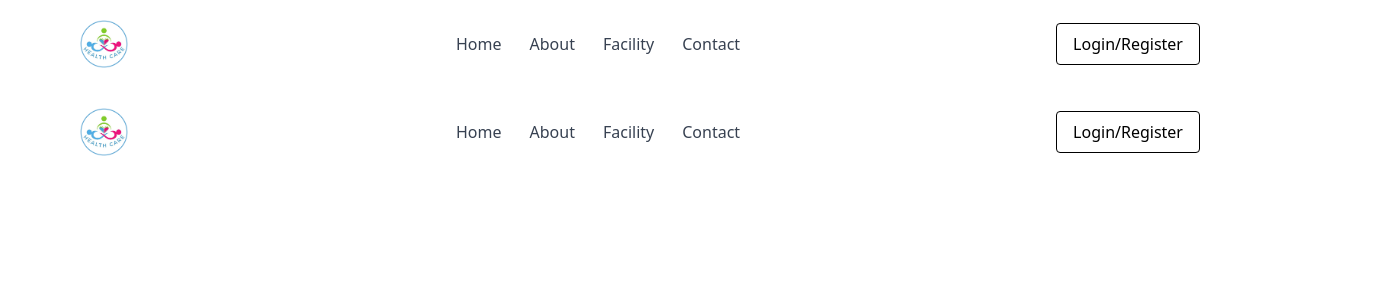
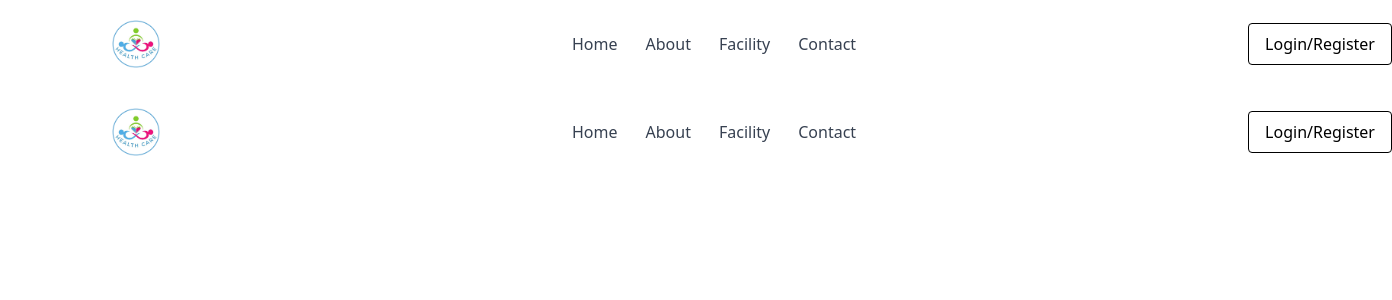
Before and after one commit to Nakiita/Appointment-Security, a React (Create React App) app in the folder frontend/: page /navbar in a window 1280 px wide. Shown: the top 300 px of the page, 1392 px wide, since content can reach past the window. Built offline with nearby package versions, Linux system fonts and the light colour scheme.

Commit message:
Navbar changes

```diff
--- a/frontend/src/components/Navbar.jsx
+++ b/frontend/src/components/Navbar.jsx
@@ -30,13 +30,13 @@ const Navbar = () => {
 
   return (
     <header className="bg-white sticky top-0 z-50 ">
-      <div className="container max-w-6xl mx-auto px-4">
-        <nav className="flex justify-between items-center py-3">
+      <div className="container ml-[7rem]">
+        <nav className="flex justify-between items-center py-3 ">
           <Link to="/">
             <img
               src="../assets/images/logo.png"
               alt="logo"
-              className="h-12 mr-3"
+              className="h-12 mr-5"
             />
           </Link>
           <div className="flex md:hidden">
```
